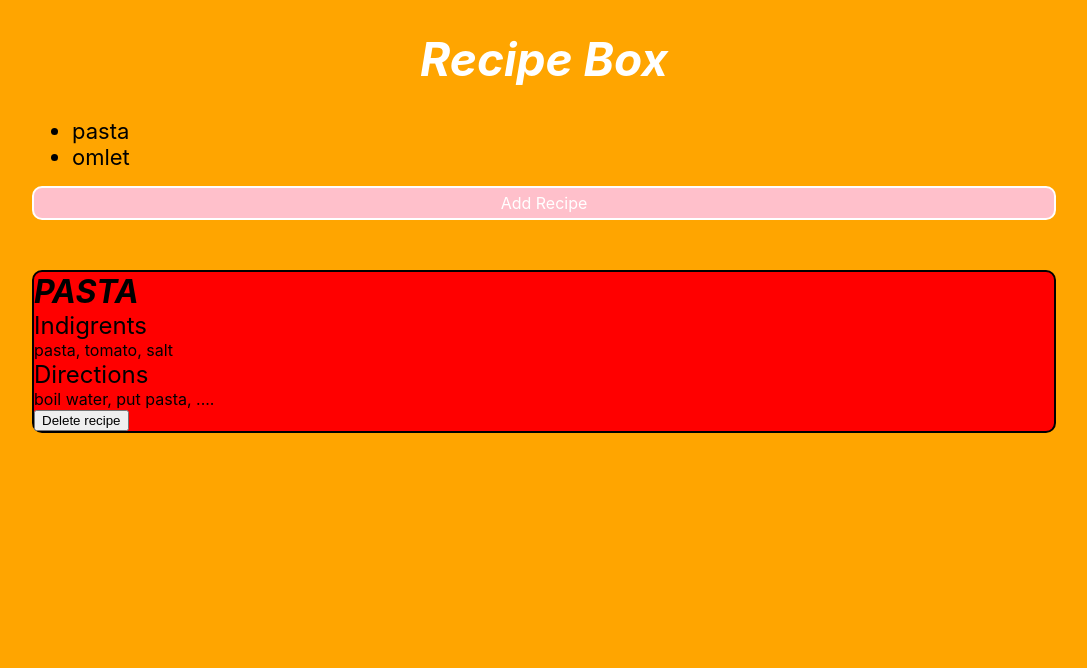
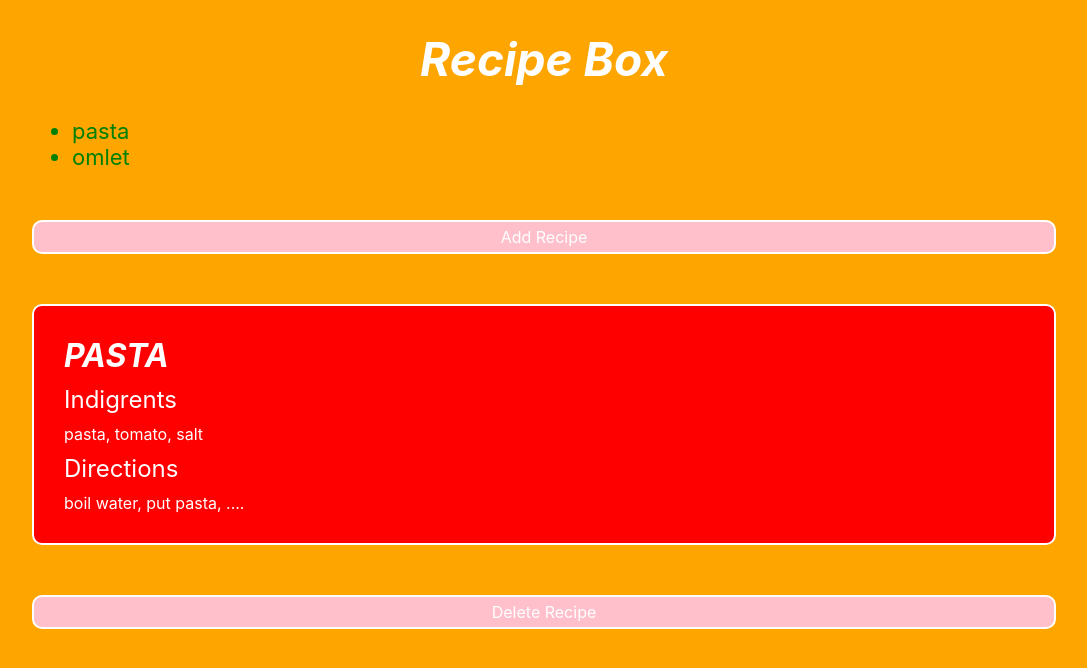
Before and after one commit to akbulutesra/recipe-react, a React (Create React App) app: page / in a window 1280 px wide. Shown: the top 668 px of the page, without its empty margins (96-1183 px from the left). Built offline with nearby package versions, Linux system fonts and the light colour scheme.

Commit message:
add sytle

```diff
--- a/src/components/recipes/Recipes.css
+++ b/src/components/recipes/Recipes.css
@@ -3,7 +3,7 @@
     margin-right: 10%;
 }
 
-.addRecipeButton {
+.recipeButton {
     text-align: center;
     border-style: solid;
     background-color: pink;
@@ -13,9 +13,10 @@
     line-height: 30px;
     color: white;
     margin-bottom: 50px;
+    margin-top: 50px;
 }
 
-.addRecipeButton:hover {
+.recipeButton:hover {
     height: 32px;
     font-size: 20px;
     background-color: palevioletred;
--- a/src/components/recipes/Recipes.js
+++ b/src/components/recipes/Recipes.js
@@ -98,8 +98,10 @@ class Recipes extends Component {
         return (
             <div className="recipesLayout">
                 <RecipeList value={this.state.recipes} updateMethod={this.updateSelectedIndex} />
-                <div className="addRecipeButton" onClick={this.handleOpenModal}>Add Recipe</div>
+                <div className="recipeButton" onClick={this.handleOpenModal}>Add Recipe</div>
                 <Recipe value={this.state.recipes[this.state.selectedIndex]} delete={this.deleteRecipe} />
+                <div className="recipeButton" onClick={this.deleteRecipe}>Delete Recipe</div>
+
 
                 <ReactModal
                     isOpen={this.state.showModal}
--- a/src/components/recipes/recipe/Recipe.css
+++ b/src/components/recipes/recipe/Recipe.css
@@ -3,6 +3,8 @@
     background-color: red;
     border-width: 2px;
     border-radius: 10px;
+    padding: 20px;
+    color: white;
 }
 
 .recipeTitle {
@@ -10,8 +12,14 @@
     text-transform: uppercase;
     font-style: italic;
     font-weight: bold;
+    margin: 10px;
 }
 
 .recipeSubtitle {
     font-size: 24px;
+    margin: 10px;
 }
+
+.recipeText {
+    margin: 10px;
+}
--- a/src/components/recipes/recipe/Recipe.js
+++ b/src/components/recipes/recipe/Recipe.js
@@ -2,22 +2,16 @@ import React, { Component } from 'react';
 import './Recipe.css';
 
 class Recipe extends Component {
-
-    onClickHandler() {
-        this.props.delete();
-    }
-
     render () {
         return (
             <div className="recipeLayout">
                 <div className="recipeTitle">{this.props.value.name}</div>
 
                 <div className="recipeSubtitle">Indigrents</div>
-                <div>{this.props.value.indigrents}</div>
+                <div className="recipeText">{this.props.value.indigrents}</div>
 
                 <div className="recipeSubtitle">Directions</div>
-                <div>{this.props.value.directions}</div>
-                <button type="button" onClick={() => this.onClickHandler()}>Delete recipe</button>
+                <div className="recipeText">{this.props.value.directions}</div>
             </div>
         );
     }
--- a/src/components/recipes/recipeList/RecipeList.css
+++ b/src/components/recipes/recipeList/RecipeList.css
@@ -1,5 +1,6 @@
 .recipeListLi {
     font-size: 22px;
+    color: green;
 }
 
 .recipeListLi:hover {
```
